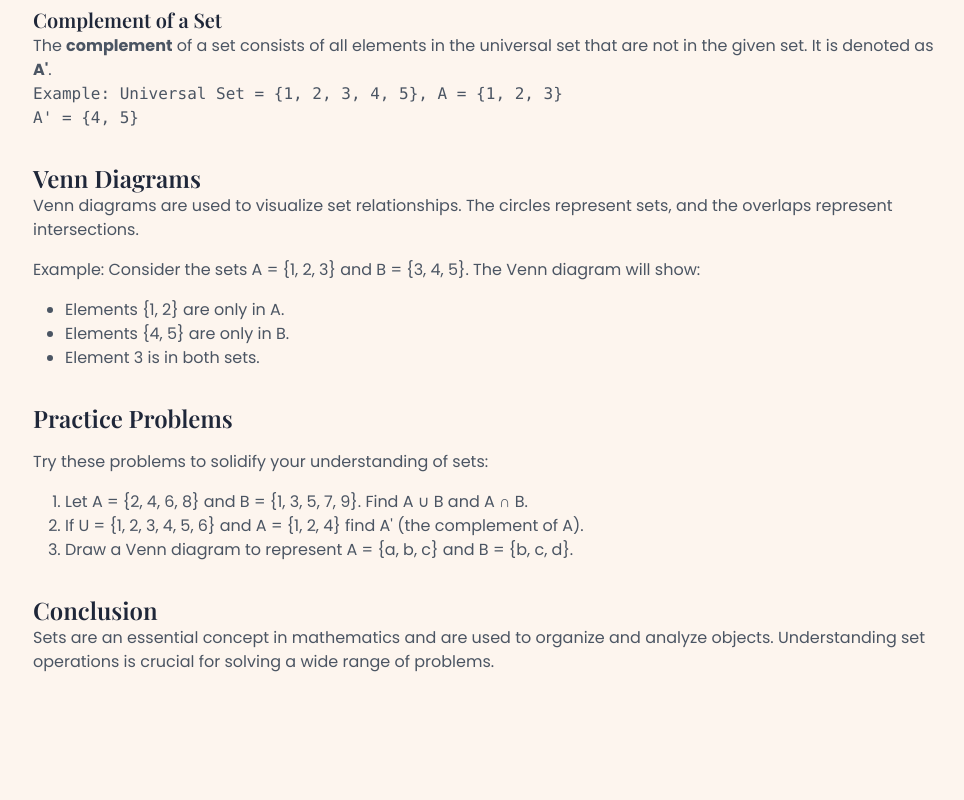
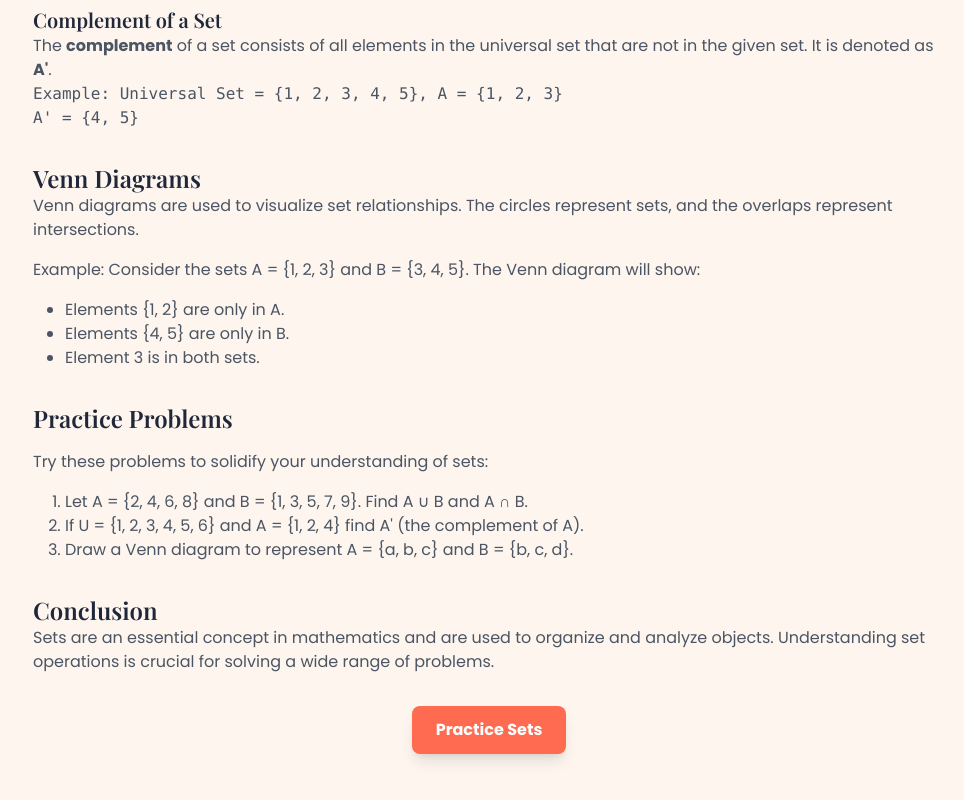
Before and after one commit to amukiria/college-algebra-app, a Next.js app: page /lessons/sets/learn in a window 1280 px wide. Shown: the part 1158-1958 px from the top of the page, without its empty margins (279-1243 px from the left). Before the commit the page ends 1888 px from the top, so only its background shows below. Built offline with nearby package versions, Linux system fonts and the light colour scheme.

Commit message:
inserted nav link from sets to sets practise

```diff
--- a/src/app/lessons/sets/learn/page.js
+++ b/src/app/lessons/sets/learn/page.js
@@ -1,3 +1,5 @@
+import Link from 'next/link'; // Import Link from next/link
+
 export default function SetsLesson() {
   return (
     <div className="p-8 bg-secondary min-h-screen text-text">
@@ -81,6 +83,15 @@ A' = {4, 5}`}</pre>
       <p>
         Sets are an essential concept in mathematics and are used to organize and analyze objects. Understanding set operations is crucial for solving a wide range of problems.
       </p>
+
+      {/* Practice Sets Button */}
+      <div className="mt-8 text-center">
+        <Link href="/lessons/sets/practice">
+          <button className="px-6 py-3 bg-accent text-white font-semibold rounded-lg shadow-lg hover:bg-accent-dark">
+            Practice Sets
+          </button>
+        </Link>
+      </div>
     </div>
   );
 }
```
